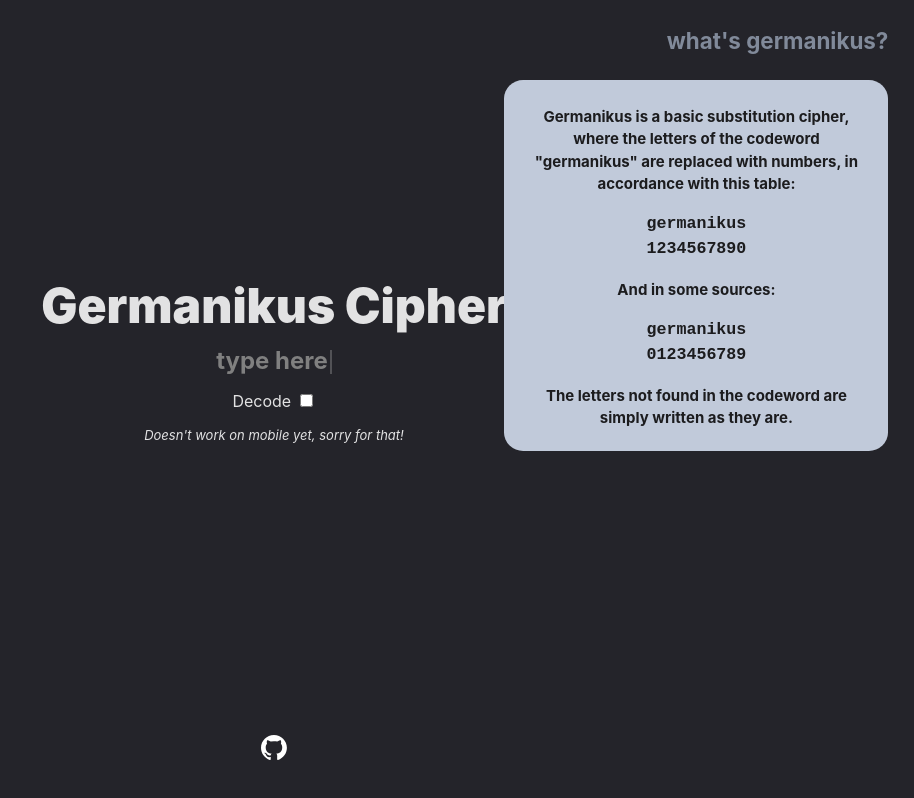
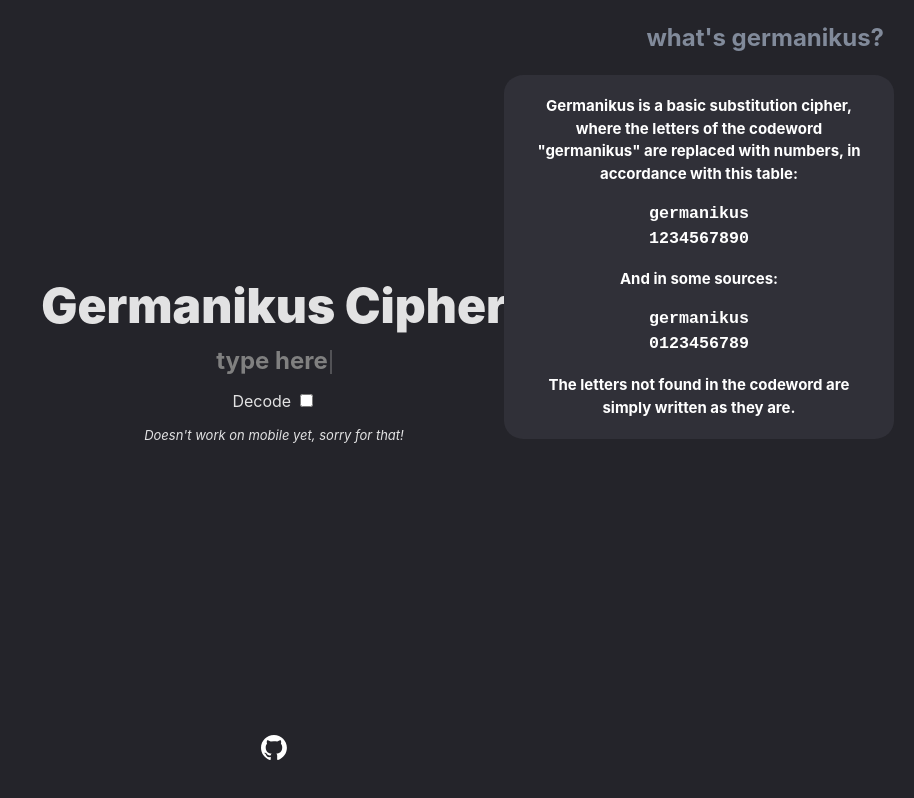
Before and after one commit to grishatop1/germanikus-svelte, a Svelte app: page / in a window 1280 px wide. Both pictures are taken after a click on the element "what's germanikus?". Shown: the whole page, without its empty margins (366-1280 px from the left). Built offline with nearby package versions, Linux system fonts and the light colour scheme.

Commit message:
info component

```diff
--- a/src/App.svelte
+++ b/src/App.svelte
@@ -1,8 +1,9 @@
 <script>
   import Input from "./lib/Input.svelte";
+  import Info from "./lib/Info.svelte";
   import { userInputStore } from "./stores";
   import { toGermanikus, fromGermanikus } from "./consts/germanikus";
-  import { blur, slide } from "svelte/transition";
+  import { blur } from "svelte/transition";
 
   const src = "/src/assets/gh.svg";
   const alt = "See the source on Github!";
@@ -27,33 +28,9 @@
       }
   };
 
-  let panelVisible = false;
-
 </script>
 
-<div class="info-trigger" on:mousedown={() => {panelVisible = !panelVisible}}>
-  what's germanikus?
-
-  {#if panelVisible}
-  <!--The info panel always displays below the caret for some reason-->
-  <div class="info-panel" transition:slide>
-  Germanikus is a basic substitution cipher, where
-  the letters of the codeword "germanikus" are replaced
-  with numbers, in accordance with this table:
-  <pre class="info-pre">
-    germanikus
-    1234567890
-  </pre>
-  And in some sources:
-  <pre class="info-pre">
-    germanikus
-    0123456789
-  </pre>
-  The letters not found in the codeword are simply
-  written as they are.
-  </div>
-  {/if}
-</div>
+<Info />
 
 <h1 style="margin: 10px;">Germanikus Cipher</h1>
 
@@ -81,40 +58,6 @@
 </a>
 
 <style>
-  .info-trigger {
-    color: #818a9a;
-    font-weight: bold;
-    display: flex;
-    position: fixed;
-    top: 3%;
-    right: 2%;
-    cursor: pointer;
-    font-size: 140%;
-  }
-  .info-panel {
-    display: flex;
-    flex-direction: column;
-    position: fixed;
-    background-color: #c1cada;
-    width: 26%;
-    height: 40%;
-    top: 10%;
-    right: 2%;
-
-    border-radius: 5%;
-    padding: 2%;
-    color: #1c1c1e;
-    font-size: 15px;
-    font-weight: bold;
-    text-align: center;
-    word-wrap: break-word;
-    overflow: scroll;
-  }
-  .info-pre {
-    font-weight: bold;
-    font-size: 111%;
-    white-space: pre-line;
-  }
   .output-letter {
     font-size: 3em;
   }
@@ -124,9 +67,4 @@
     position: fixed;
     bottom: 5%;
   }
-  @media (max-width: 550px) {
-    .info-panel {
-      width: 62%;
-    }
-  }
 </style>
--- /dev/null
+++ b/src/lib/Info.svelte
@@ -0,0 +1,74 @@
+<script>
+  import { slide } from "svelte/transition";
+
+  let panelVisible = false;
+</script>
+
+<div class="info">
+  <div
+    class="info-trigger" on:mousedown={() => {panelVisible = !panelVisible;}}
+  >
+    what's germanikus?
+  </div>
+  {#if panelVisible}
+    <div class="info-panel" transition:slide on:mousedown={() => {panelVisible = false;}}>
+      Germanikus is a basic substitution cipher, where the letters of the
+      codeword "germanikus" are replaced with numbers, in accordance with this
+      table:
+      <pre class="info-pre">
+        germanikus
+        1234567890
+      </pre>
+      And in some sources:
+      <pre class="info-pre">
+        germanikus
+        0123456789
+      </pre>
+      The letters not found in the codeword are simply written as they are.
+    </div>
+  {/if}
+</div>
+
+<style>
+  .info-trigger {
+    color: #818a9a;
+    font-weight: bold;
+    position: absolute;
+    top: 20px;
+    right: 30px;
+    cursor: pointer;
+    font-size: 1.5em;
+    user-select: none;
+  }
+  .info-panel {
+    display: flex;
+    flex-direction: column;
+    position: absolute;
+    background-color: #303038;
+    top: 75px;
+    padding: 20px;
+    right: 20px;
+    max-width: 350px;
+    cursor: pointer;
+    border-radius: 5%;
+    color: white;
+    font-size: 15px;
+    font-weight: bold;
+    text-align: center;
+    word-wrap: break-word;
+    overflow: scroll;
+  }
+  .info-pre {
+    font-weight: bold;
+    font-size: 111%;
+    white-space: pre-line;
+  }
+
+  @media (max-width: 450px) {
+    .info-panel {
+      left: 50%;
+      transform: translateX(-50%);
+      width: 80%;
+    }
+  }
+</style>
```
